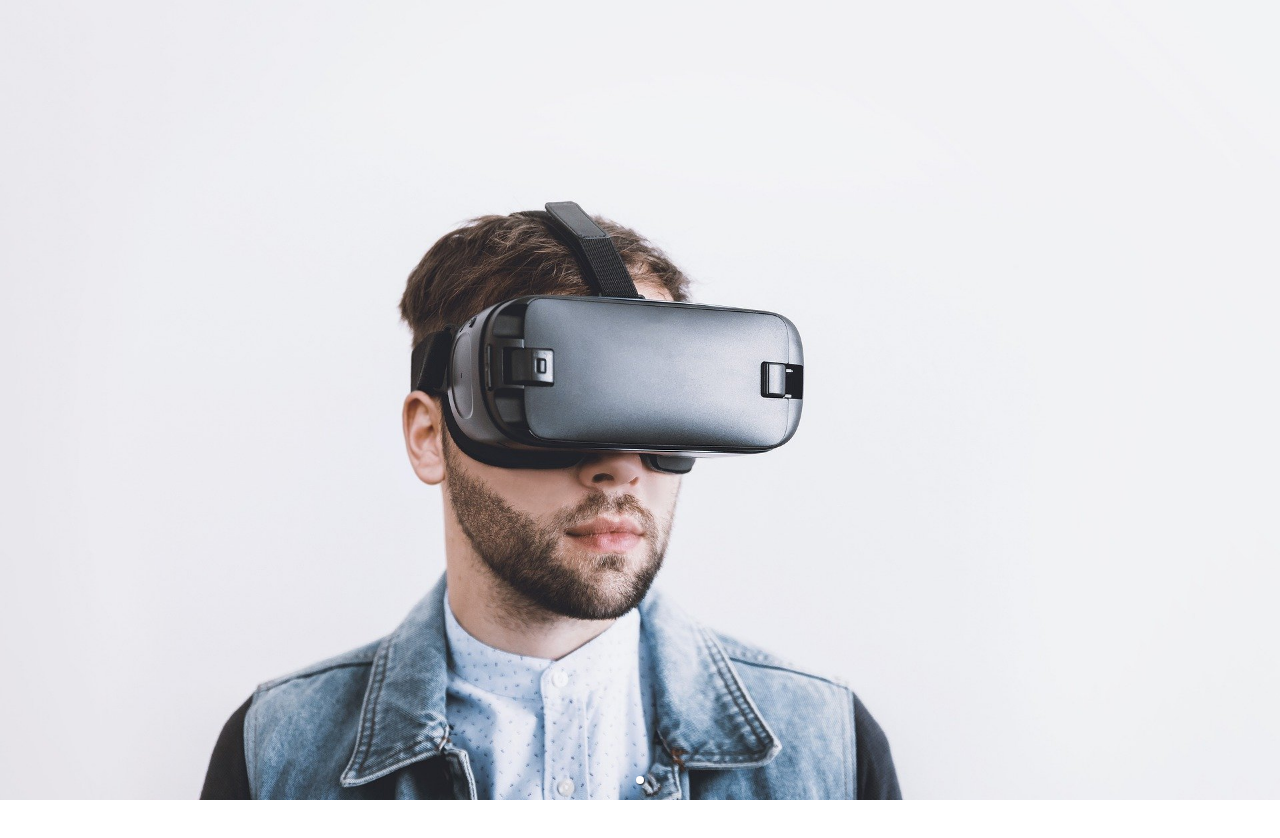
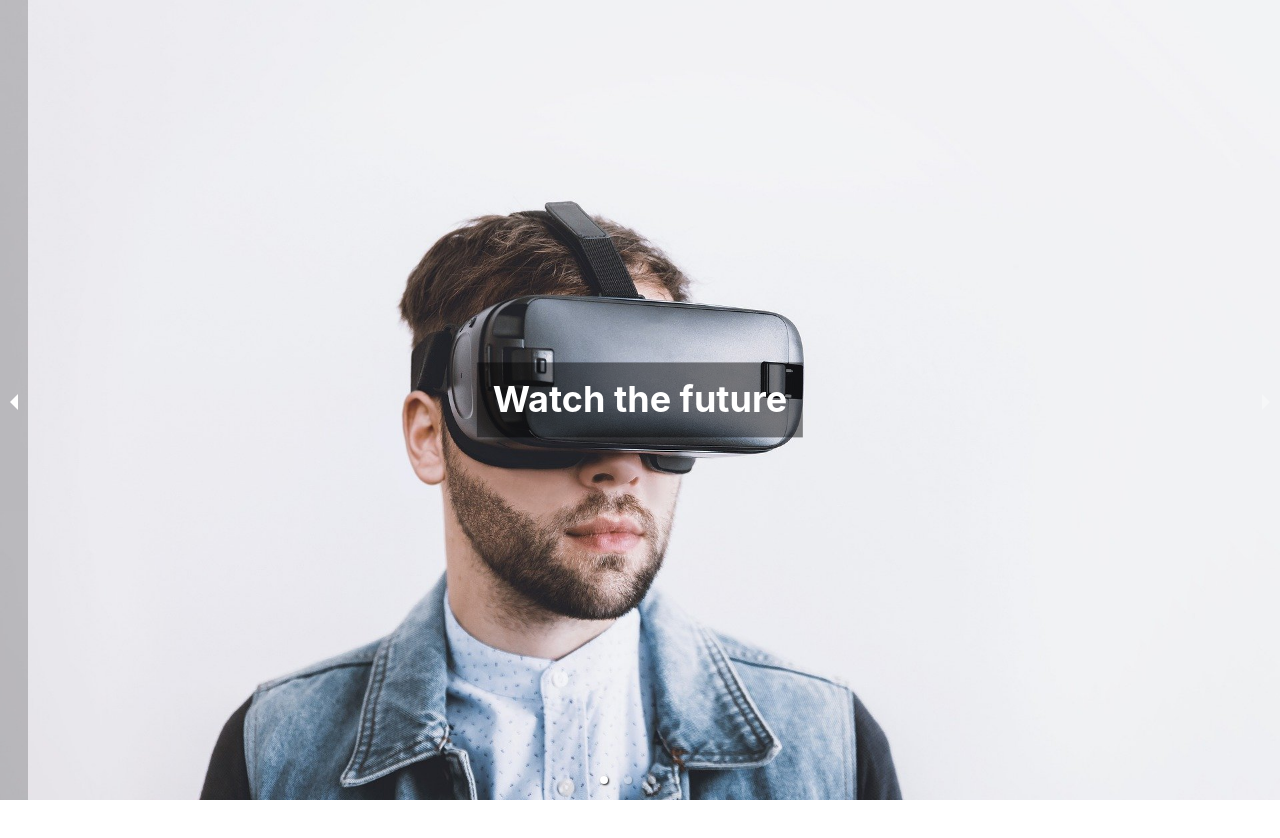
Before and after one commit to basitabdullah/react-project-x, a React (Create React App) app: page / in a window 1280 px wide. Built offline with nearby package versions, Linux system fonts and the light colour scheme.

Commit message:
added carousel

```diff
--- a/src/components/Home.jsx
+++ b/src/components/Home.jsx
@@ -1,5 +1,5 @@
 import React from 'react';
-import { Box, Image } from '@chakra-ui/react';
+import { Box, Heading, Image } from '@chakra-ui/react';
 import { Carousel } from 'react-responsive-carousel';
 import 'react-responsive-carousel/lib/styles/carousel.min.css';
 import img1 from '../assets/1.jpg';
@@ -7,6 +7,14 @@ import img2 from '../assets/2.jpg';
 import img3 from '../assets/3.jpg';
 import img4 from '../assets/4.jpg';
 import img5 from '../assets/5.png';
+const headingOptions ={
+  pos : "absolute",
+  left: "50%",
+  top: "50%",
+  transform : "translate(-50%,-50%)",
+  texttransform: "uppercase",
+  p:"4",
+}
 
 const Home = () => {
   return (
@@ -20,7 +28,25 @@ const MyCarousel = () => {
     <Carousel autoPlay infiniteLoop interval={1000} showStatus={false}>
       <Box w={'full'} h={'100vh'}>
         <Image src={img1} />
+        <Heading bgColor={'blackAlpha.600'} color={'white'} {...headingOptions}>Watch the future</Heading>
       </Box>
+
+      <Box w={'full'} h={'100vh'}>
+        <Image src={img2} />
+        <Heading bgColor={'whiteAlpha.600'} color={'black'} {...headingOptions}>Gaming is future</Heading>
+      </Box>
+
+      <Box w={'full'} h={'100vh'}>
+        <Image src={img3} />
+        <Heading bgColor={'blackAlpha.600'} color={'black'} {...headingOptions}>Gaming on Console</Heading>
+      </Box>
+
+      <Box w={'full'} h={'100vh'}>
+        <Image src={img4} />
+        <Heading bgColor={'blackAlpha.600'} color={'black'} {...headingOptions}>Night Life Is Cool</Heading>
+      </Box>
+
+
     </Carousel>
   );
 };
```
